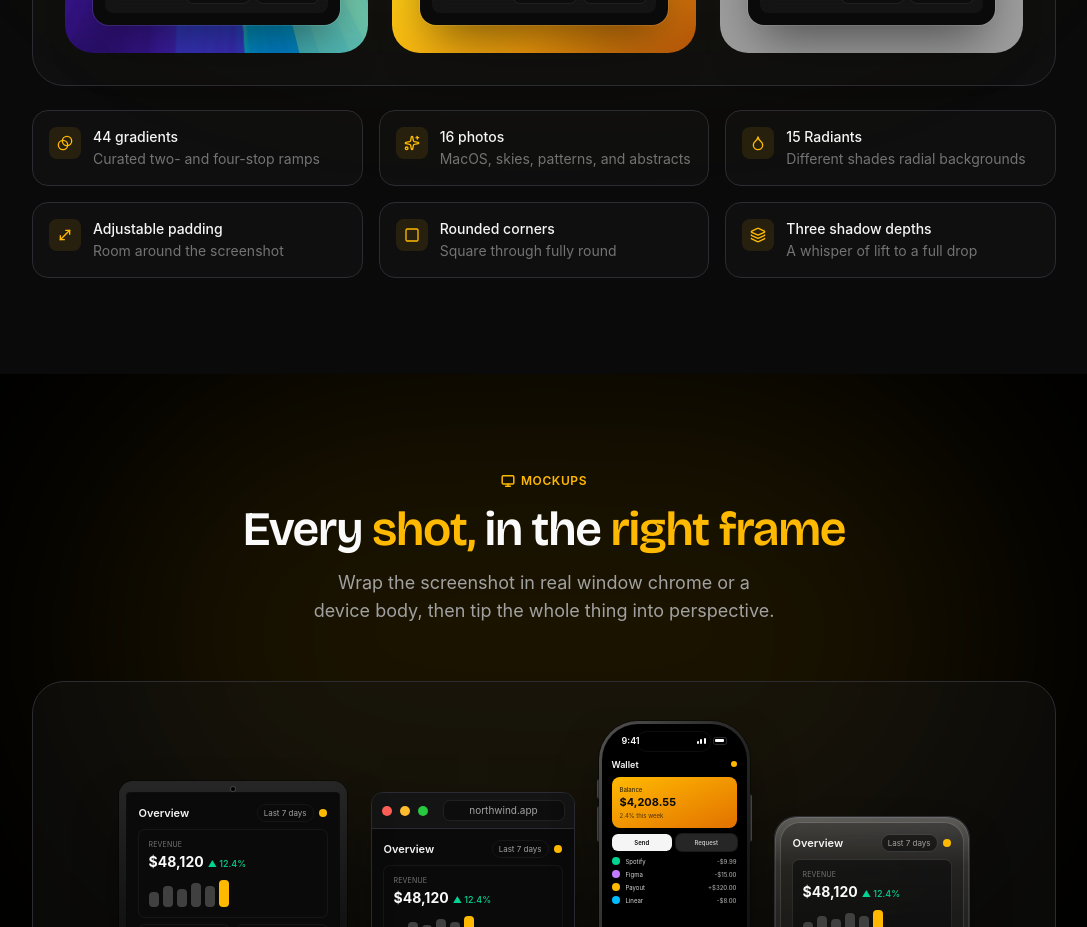
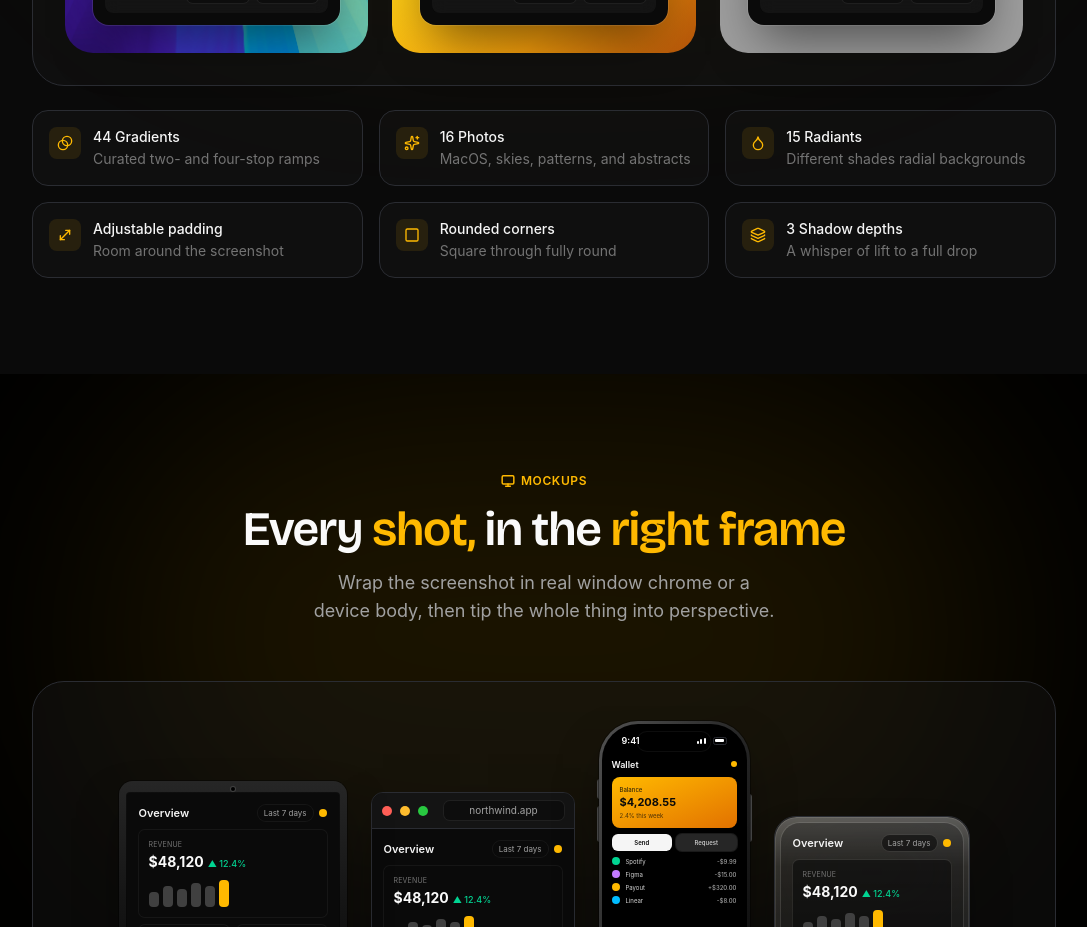
Before and after one commit to anupam-kumar-krishnan/framerly, a Next.js app: page / in a window 1280 px wide. Shown: the part 2980-3907 px from the top of the page, without its empty margins (96-1183 px from the left). Built offline with nearby package versions, Linux system fonts and the light colour scheme; grey boxes are pictures that could not be loaded.

Commit message:
fix: standardize feature titles to use proper capitalization

```diff
--- a/src/components/landing/Backgrounds.tsx
+++ b/src/components/landing/Backgrounds.tsx
@@ -147,12 +147,12 @@ function AnalyticsDashboard() {
 const features = [
   {
     icon: Blend,
-    title: "44 gradients",
+    title: "44 Gradients",
     desc: "Curated two- and four-stop ramps",
   },
   {
     icon: Sparkles,
-    title: "16 photos",
+    title: "16 Photos",
     desc: "MacOS, skies, patterns, and abstracts",
   },
   {
@@ -172,7 +172,7 @@ const features = [
   },
   {
     icon: Layers,
-    title: "Three shadow depths",
+    title: "3 Shadow depths",
     desc: "A whisper of lift to a full drop",
   },
 ];
```
